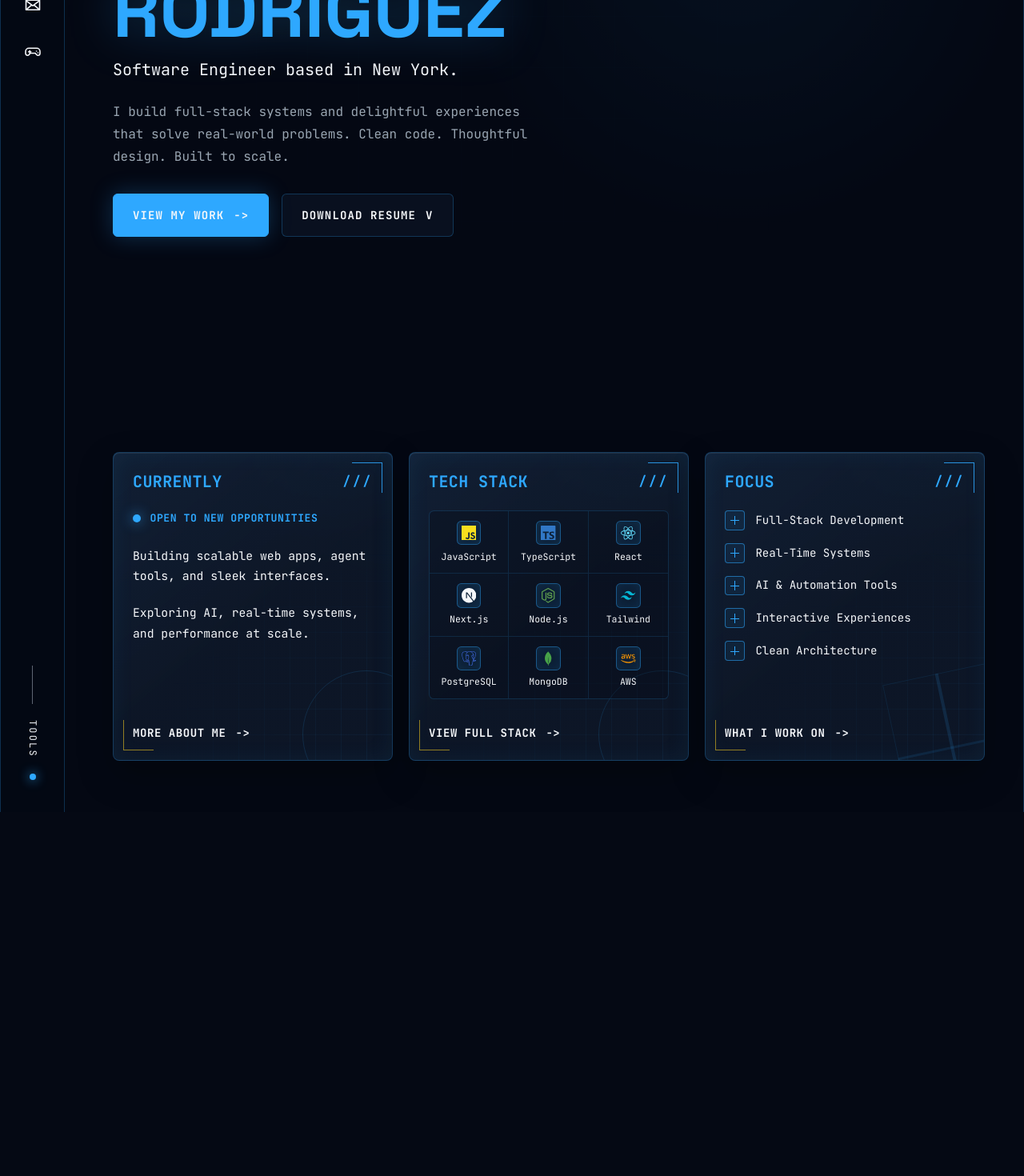
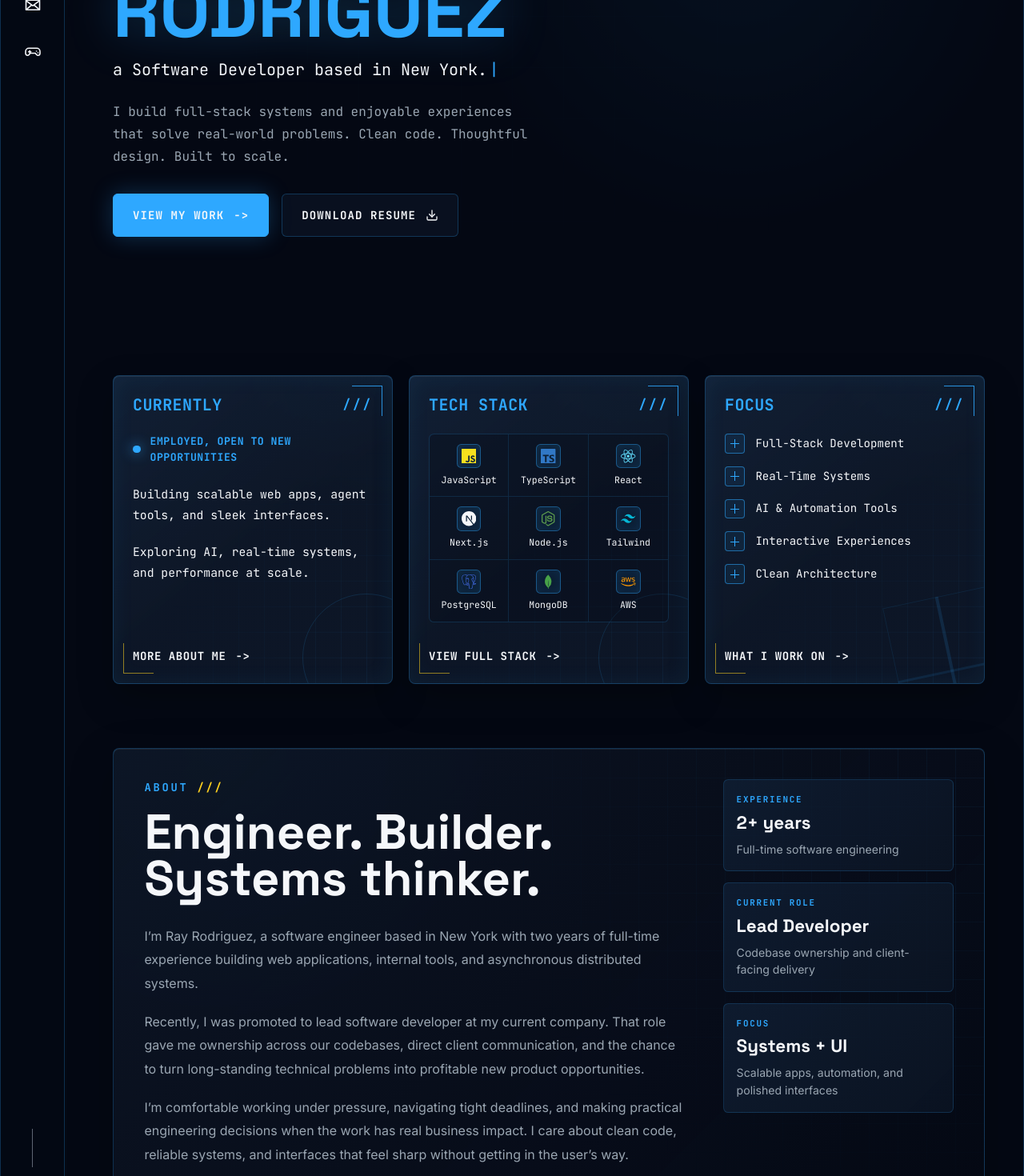
Before and after one commit to rayrodcs/personal-site, a React (Vite) app in the folder ray-portfolio/: page / in a window 1280 px wide. Shown: the part 300-1770 px from the top of the page at 80% size. Before the commit the page ends 1315 px from the top, so only its background shows below. Built offline with nearby package versions, Linux system fonts and the light colour scheme.

Commit message:
About section added, subtle animations added to Hero section

```diff
--- a/ray-portfolio/src/App.tsx
+++ b/ray-portfolio/src/App.tsx
@@ -2,6 +2,7 @@ import { Navbar } from './components/layout/Navbar'
 import { Sidebar } from './components/layout/Sidebar'
 import { Hero } from './sections/Hero'
 import { StatusCards } from './sections/StatusCards'
+import { About } from './sections/About'
 
 function App() {
   return (
@@ -15,6 +16,7 @@ function App() {
         <main>
           <Hero />
           <StatusCards />
+          <About />
         </main>
       </div>
     </div>
--- a/ray-portfolio/src/index.css
+++ b/ray-portfolio/src/index.css
@@ -66,6 +66,118 @@ a {
     linear-gradient(90deg, rgba(46, 168, 255, 0.09) 1px, transparent 1px);
   background-size: 64px 64px;
   mask-image: radial-gradient(circle at 50% 18%, black, transparent 68%);
+}
+
+.typing-cursor {
+  display: inline-block;
+  margin-left: 0.15rem;
+  color: var(--primaryBlue);
+  animation: cursor-blink 900ms steps(2, start) infinite;
+}
+
+@keyframes cursor-blink {
+  0%,
+  45% {
+    opacity: 1;
+  }
+
+  46%,
+  100% {
+    opacity: 0;
+  }
+}
+
+.hero-reveal {
+  opacity: 0;
+  transform: translateY(0.85rem);
+  transition:
+    opacity 520ms ease,
+    transform 520ms ease;
+}
+
+.hero-reveal.is-visible {
+  opacity: 1;
+  transform: translateY(0);
+}
+
+.hero-reveal-actions {
+  transition-delay: 110ms;
+}
+
+.scroll-cue {
+  position: absolute;
+  right: 1.25rem;
+  bottom: 1.5rem;
+  z-index: 20;
+  display: none;
+  align-items: center;
+  gap: 0.8rem;
+  font-family: var(--font-mono);
+  font-size: 0.72rem;
+  font-weight: 700;
+  letter-spacing: 0.18em;
+  color: var(--muted);
+  text-transform: uppercase;
+}
+
+.scroll-cue:hover {
+  color: var(--primaryBlue);
+}
+
+.scroll-cue-line {
+  position: relative;
+  width: 1px;
+  height: 3.5rem;
+  overflow: hidden;
+  background: rgba(154, 166, 178, 0.35);
+}
+
+.scroll-cue-line::after {
+  content: '';
+  position: absolute;
+  top: -45%;
+  left: 0;
+  width: 1px;
+  height: 45%;
+  background: var(--primaryBlue);
+  box-shadow: 0 0 12px rgba(46, 168, 255, 0.85);
+  animation: scroll-cue-drop 1.5s ease-in-out infinite;
+}
+
+@keyframes scroll-cue-drop {
+  0% {
+    transform: translateY(0);
+    opacity: 0;
+  }
+
+  20%,
+  70% {
+    opacity: 1;
+  }
+
+  100% {
+    transform: translateY(7rem);
+    opacity: 0;
+  }
+}
+
+@media (prefers-reduced-motion: reduce) {
+  .typing-cursor {
+    animation: none;
+  }
+
+  .scroll-cue-line::after {
+    animation: none;
+    opacity: 1;
+    transform: translateY(3.5rem);
+  }
+
+  .hero-reveal,
+  .hero-reveal-actions {
+    opacity: 1;
+    transform: none;
+    transition: none;
+  }
 }
 
 @layer components {
@@ -150,8 +262,8 @@ a {
 
   @media (min-width: 1024px) {
     .hero-section {
-      min-height: calc(100svh - 2rem);
-      padding: clamp(3.25rem, 5vh, 5rem) 3rem 0 8.75rem;
+      min-height: calc(100svh - 8rem);
+      padding: clamp(3.25rem, 5vh, 5rem) 3rem 6rem 8.75rem;
     }
 
     .hero-copy {
@@ -160,6 +272,12 @@ a {
 
     .hero-title {
       font-size: clamp(5.8rem, 7.1vw, 9.4rem);
+    }
+
+    .scroll-cue {
+      right: 3rem;
+      bottom: 2.4rem;
+      display: inline-flex;
     }
   }
 
@@ -513,4 +631,159 @@ a {
       padding-right: 4rem;
     }
   }
+
+  .about-section {
+    position: relative;
+    z-index: 10;
+    padding: 1.5rem 1.25rem 5rem;
+  }
+
+  .about-panel {
+    position: relative;
+    display: grid;
+    gap: 2rem;
+    overflow: hidden;
+    border: 1px solid var(--borderBlue);
+    border-radius: 0.5rem;
+    padding: 1.5rem;
+    background:
+      linear-gradient(135deg, rgba(13, 22, 38, 0.94), rgba(5, 9, 20, 0.8)),
+      radial-gradient(circle at 12% 0%, rgba(46, 168, 255, 0.15), transparent 34%);
+    box-shadow:
+      inset 0 1px 0 rgba(245, 247, 250, 0.08),
+      0 20px 54px rgba(0, 0, 0, 0.28);
+  }
+
+  .about-panel::before {
+    content: '';
+    position: absolute;
+    inset: 0;
+    pointer-events: none;
+    background-image:
+      linear-gradient(rgba(46, 168, 255, 0.06) 1px, transparent 1px),
+      linear-gradient(90deg, rgba(46, 168, 255, 0.06) 1px, transparent 1px);
+    background-position: right top;
+    background-size: 36px 36px;
+    mask-image: radial-gradient(circle at 100% 0%, black, transparent 54%);
+  }
+
+  .about-copy,
+  .about-highlights {
+    position: relative;
+    z-index: 1;
+  }
+
+  .section-kicker {
+    font-family: var(--font-mono);
+    font-size: 0.86rem;
+    font-weight: 700;
+    letter-spacing: 0.2em;
+    text-transform: uppercase;
+    color: var(--primaryBlue);
+  }
+
+  .about-copy h2 {
+    max-width: 46rem;
+    margin-top: 1rem;
+    font-family: var(--font-heading);
+    font-size: clamp(2.35rem, 8vw, 4.8rem);
+    font-weight: 800;
+    line-height: 0.95;
+    letter-spacing: 0;
+    color: var(--text);
+  }
+
+  .about-body {
+    display: grid;
+    gap: 1.15rem;
+    max-width: 48rem;
+    margin-top: 1.75rem;
+    color: var(--muted);
+    font-size: 1rem;
+    line-height: 1.85;
+  }
+
+  .about-body p {
+    margin: 0;
+  }
+
+  .about-highlights {
+    display: grid;
+    gap: 0.85rem;
+  }
+
+  .about-highlight {
+    border: 1px solid rgba(46, 168, 255, 0.18);
+    border-radius: 0.4rem;
+    padding: 1rem;
+    background:
+      linear-gradient(135deg, rgba(19, 35, 58, 0.68), rgba(13, 22, 38, 0.72)),
+      rgba(5, 9, 20, 0.3);
+  }
+
+  .about-highlight-label {
+    display: block;
+    margin-bottom: 0.65rem;
+    font-family: var(--font-mono);
+    font-size: 0.68rem;
+    font-weight: 700;
+    letter-spacing: 0.16em;
+    text-transform: uppercase;
+    color: var(--primaryBlue);
+  }
+
+  .about-highlight strong {
+    display: block;
+    font-family: var(--font-heading);
+    font-size: 1.4rem;
+    line-height: 1;
+    color: var(--text);
+  }
+
+  .about-highlight span:last-child {
+    display: block;
+    margin-top: 0.65rem;
+    font-size: 0.88rem;
+    line-height: 1.55;
+    color: var(--muted);
+  }
+
+  @media (min-width: 768px) {
+    .about-section {
+      padding-right: 2rem;
+      padding-left: 2rem;
+    }
+
+    .about-panel {
+      padding: 2rem;
+    }
+  }
+
+  @media (min-width: 1024px) {
+    .about-section {
+      padding: 1rem 3rem 6rem 8.75rem;
+    }
+
+    .about-panel {
+      grid-template-columns: minmax(0, 1fr) minmax(18rem, 0.36fr);
+      align-items: start;
+      gap: 3rem;
+      padding: 2.4rem;
+    }
+
+    .about-copy h2 {
+      font-size: clamp(3.25rem, 4.8vw, 5.5rem);
+    }
+  }
+
+  @media (min-width: 1536px) {
+    .about-section {
+      padding-left: 10rem;
+      padding-right: 4rem;
+    }
+
+    .about-panel {
+      padding: 3rem;
+    }
+  }
 }
--- /dev/null
+++ b/ray-portfolio/src/sections/About.tsx
@@ -0,0 +1,50 @@
+export function About() {
+  return (
+    <section id="about" className="about-section">
+      <div className="about-panel">
+        <div className="about-copy">
+          <p className="section-kicker">ABOUT <span className="text-[var(--accentYellow)]">///</span></p>
+          <h2>Engineer. Builder. Systems thinker.</h2>
+
+          <div className="about-body">
+            <p>
+              I’m Ray Rodriguez, a software engineer based in New York with two years
+              of full-time experience building web applications, internal tools, and
+              asynchronous distributed systems.
+            </p>
+            <p>
+              Recently, I was promoted to lead software developer at my current
+              company. That role gave me ownership across our codebases, direct
+              client communication, and the chance to turn long-standing technical
+              problems into profitable new product opportunities.
+            </p>
+            <p>
+              I’m comfortable working under pressure, navigating tight deadlines, and
+              making practical engineering decisions when the work has real business
+              impact. I care about clean code, reliable systems, and interfaces that
+              feel sharp without getting in the user’s way.
+            </p>
+          </div>
+        </div>
+
+        <aside className="about-highlights" aria-label="About highlights">
+          <div className="about-highlight">
+            <span className="about-highlight-label">Experience</span>
+            <strong>2+ years</strong>
+            <span>Full-time software engineering</span>
+          </div>
+          <div className="about-highlight">
+            <span className="about-highlight-label">Current Role</span>
+            <strong>Lead Developer</strong>
+            <span>Codebase ownership and client-facing delivery</span>
+          </div>
+          <div className="about-highlight">
+            <span className="about-highlight-label">Focus</span>
+            <strong>Systems + UI</strong>
+            <span>Scalable apps, automation, and polished interfaces</span>
+          </div>
+        </aside>
+      </div>
+    </section>
+  )
+}
--- a/ray-portfolio/src/sections/Hero.tsx
+++ b/ray-portfolio/src/sections/Hero.tsx
@@ -1,6 +1,39 @@
 import { profileLinks } from '../data/profileLinks'
+import { useEffect, useState } from 'react'
+import { FiDownload } from 'react-icons/fi'
+
+const subtitleText = 'a Software Developer based in New York.'
+const prefersReducedMotion =
+  typeof window !== 'undefined'
+    ? window.matchMedia('(prefers-reduced-motion: reduce)').matches
+    : false
 
 export function Hero() {
+  const [typedSubtitle, setTypedSubtitle] = useState(
+    prefersReducedMotion ? subtitleText : '',
+  )
+  const [introComplete, setIntroComplete] = useState(prefersReducedMotion)
+
+  useEffect(() => {
+    if (prefersReducedMotion) {
+      return
+    }
+
+    let index = 0
+
+    const interval = window.setInterval(() => {
+      setTypedSubtitle(subtitleText.slice(0, index + 1))
+      index += 1
+
+      if (index >= subtitleText.length) {
+        window.clearInterval(interval)
+        window.setTimeout(() => setIntroComplete(true), 160)
+      }
+    }, 35)
+
+    return () => window.clearInterval(interval)
+  }, [])
+
   return (
     <section id="home" className="hero-section">
       <div className="hero-copy">
@@ -18,15 +51,16 @@ export function Hero() {
         </h1>
 
         <p className="hero-subtitle">
-          Software Engineer based in New York.
+          {typedSubtitle}
+          <span className="typing-cursor">|</span>
         </p>
 
-        <p className="hero-description">
-          I build full-stack systems and delightful experiences that solve real-world
+        <p className={`hero-description hero-reveal ${introComplete ? 'is-visible' : ''}`}>
+          I build full-stack systems and enjoyable experiences that solve real-world
           problems. Clean code. Thoughtful design. Built to scale.
         </p>
 
-        <div className="hero-actions">
+        <div className={`hero-actions hero-reveal hero-reveal-actions ${introComplete ? 'is-visible' : ''}`}>
           <a
             href="#work"
             className="inline-flex items-center justify-center rounded-md border border-[var(--primaryBlue)] bg-[var(--primaryBlue)] px-6 py-4 font-mono text-sm font-bold uppercase tracking-[0.08em] text-[var(--background)] shadow-[0_0_28px_rgba(46,168,255,0.25)] transition duration-200 hover:-translate-y-0.5 hover:bg-[#58b9ff]"
@@ -38,10 +72,18 @@ export function Hero() {
             download
             className="inline-flex items-center justify-center rounded-md border border-[var(--borderBlue)] bg-[rgba(13,22,38,0.64)] px-6 py-4 font-mono text-sm font-bold uppercase tracking-[0.08em] text-[var(--text)] transition duration-200 hover:-translate-y-0.5 hover:border-[var(--primaryBlue)] hover:text-[var(--primaryBlue)]"
           >
-            Download Resume <span className="ml-3">v</span>
+            Download Resume <FiDownload className="ml-3 h-4 w-4" aria-hidden="true" />
           </a>
         </div>
       </div>
+
+      <a
+        href="#status-cards"
+        className={`scroll-cue hero-reveal ${introComplete ? 'is-visible' : ''}`}
+      >
+        <span>MORE BELOW</span>
+        <span className="scroll-cue-line" aria-hidden="true" />
+      </a>
     </section>
   )
 }
--- a/ray-portfolio/src/sections/StatusCards.tsx
+++ b/ray-portfolio/src/sections/StatusCards.tsx
@@ -34,12 +34,12 @@ const focusItems = [
 
 export function StatusCards() {
   return (
-    <section className="status-cards-section" aria-label="Portfolio status cards">
+    <section id="status-cards" className="status-cards-section" aria-label="Portfolio status cards">
       <div className="status-cards-grid">
         <SectionCard title="CURRENTLY" cta="MORE ABOUT ME" href="#about">
           <div className="current-status">
             <span className="status-dot" />
-            <span>OPEN TO NEW OPPORTUNITIES</span>
+            <span>EMPLOYED, OPEN TO NEW OPPORTUNITIES</span>
           </div>
 
           <div className="current-copy">
```
